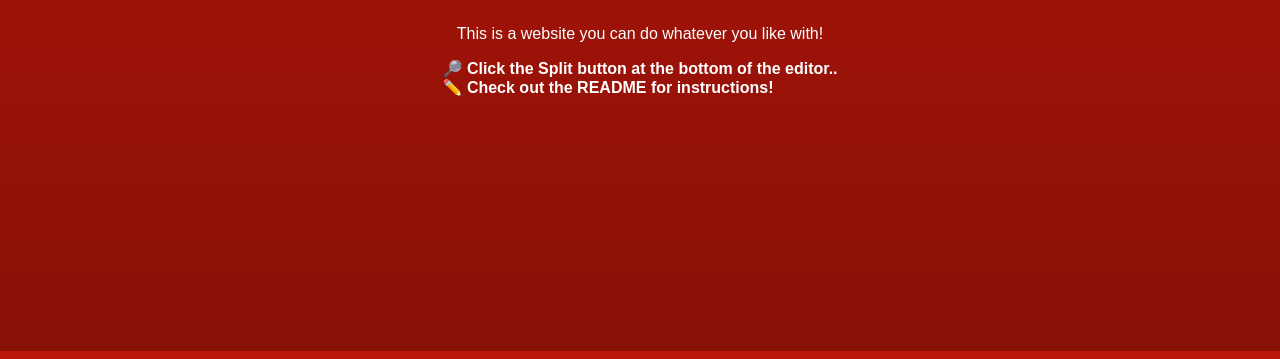
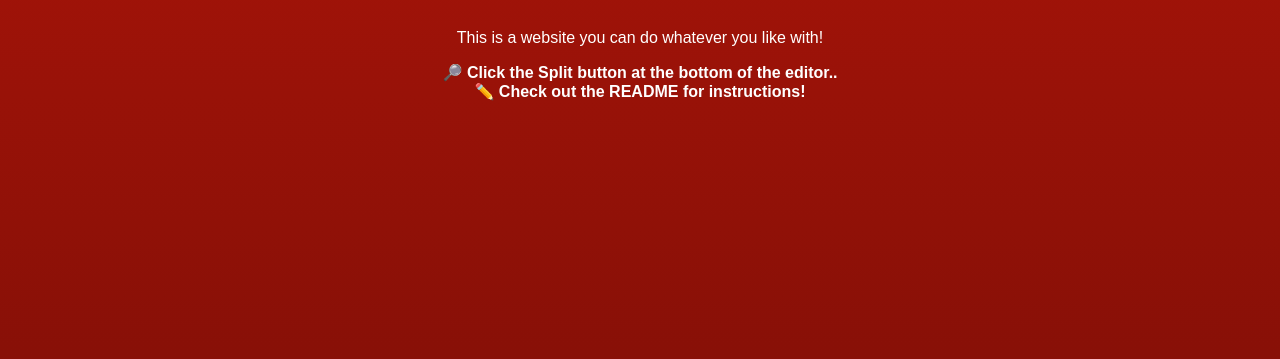
Before and after one commit to SueSmith/hello-website, a website built with Vite: page index.html in a window 1280 px wide. Shown: the part 441-800 px from the top of the page. Built offline with nearby package versions, Linux system fonts and the light colour scheme.

Commit message:
Update style.css

```diff
--- a/style.css
+++ b/style.css
@@ -20,7 +20,7 @@ to this section's matching END comment to see page-specific styles.
   --bg-alt: #ba160a;
   --text-color: white;
   --header-color: #f4eeec;
-  --wrapper-height: 97vh;
+  --wrapper-height: 98vh;
 }
 
 /* Basic page style resets */
@@ -68,3 +68,6 @@ h1 {
   color: var(--header-color);
   margin-top:0.5rem;
 }
+.remix {
+  text-align:center;
+}
```
